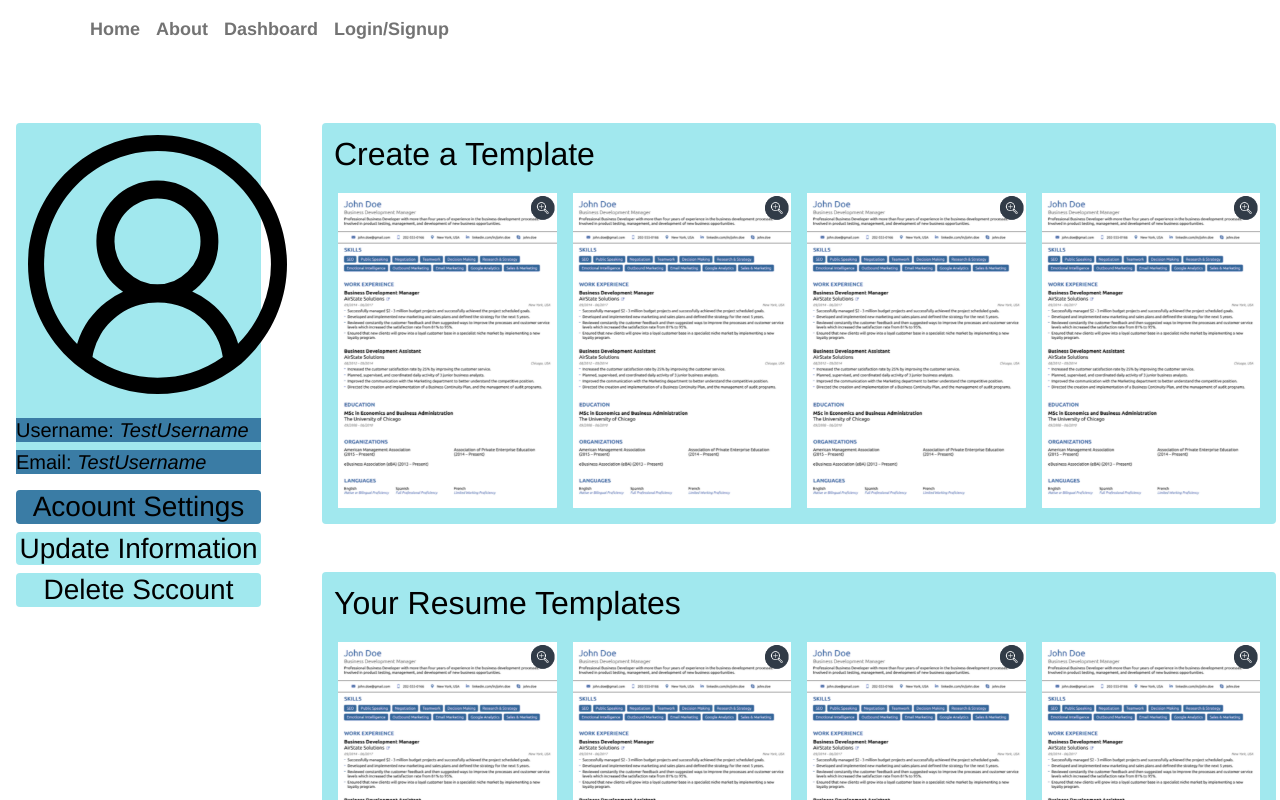
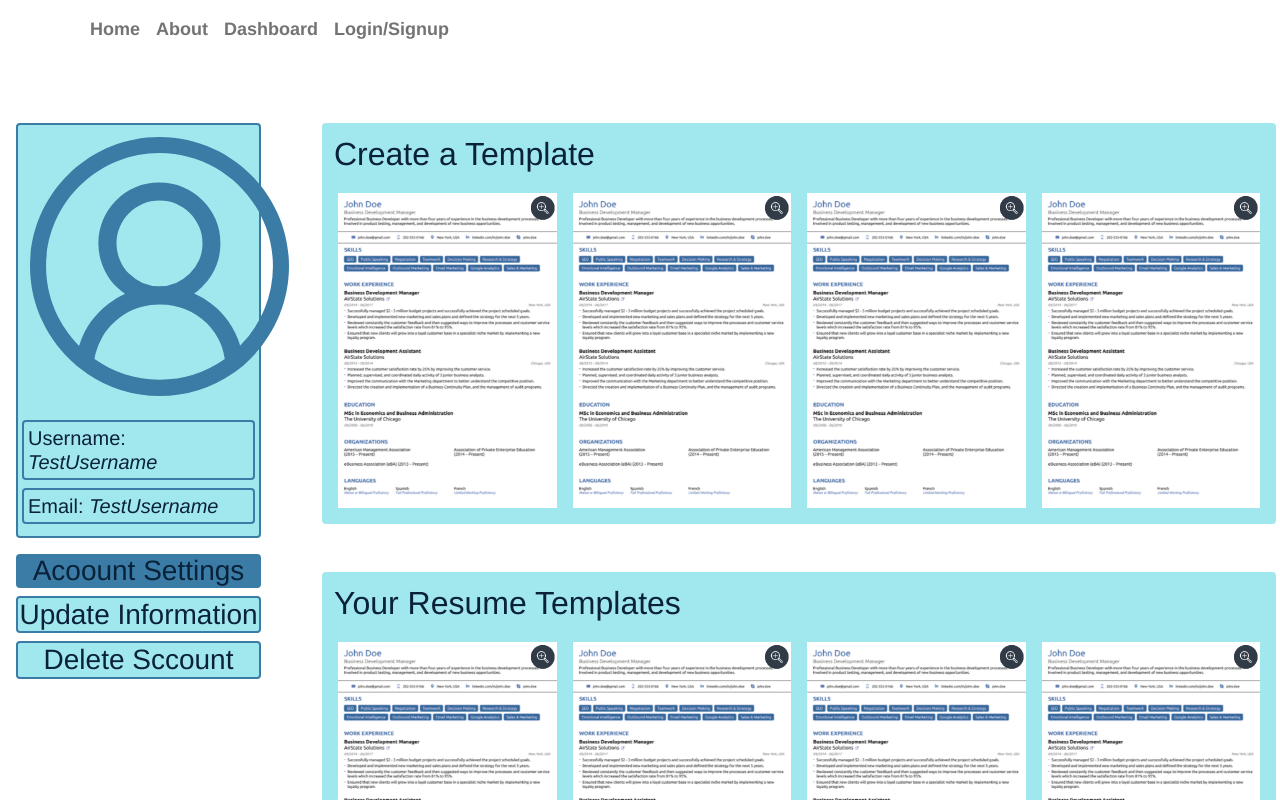
Before and after one commit to ErnestAr/ResumeHacker, a React (Create React App) app in the folder client/: page /Dashboard in a window 1280 px wide. Shown: the top 800 px of the page. Built offline with nearby package versions, Linux system fonts and the light colour scheme.

Commit message:
profile window

```diff
--- a/client/src/pages/Dashboard/Dashboard.js
+++ b/client/src/pages/Dashboard/Dashboard.js
@@ -34,46 +34,46 @@ class Dashboard extends Component {
     return (
       <div className="dashboard row mt-5 p-3">
           <aside className="col-3 bd-highlight  ">
-            <div className="col-10 bg-color rounded">
-              <VscAccount className="p-2 mb-3 m-1" size="275px"/>
-              <h5 className="bg-color-secondary" >Username: <solid className="solid">TestUsername</solid></h5>
-              <h5  className="bg-color-secondary">Email: <solid className="solid">TestUsername</solid></h5>
+            <div className="col-10 bg-color rounded p-1 border-sc">
+              <VscAccount className="p-2 mb-3 color-sc"  size="275px"/>
+              <h5 className="border-sc m-0.5 p-1 rounded" >Username: <solid className="solid ">TestUsername</solid></h5>
+              <h5  className="border-sc m-0.5 p-1 rounded">Email: <solid className="solid ">TestUsername</solid></h5>
             </div>
             <div  className="col-10 mt-3">
               <h3 className="text-center bg-color-secondary rounded ">Acoount Settings</h3>
-              <h3 className="text-center bg-color rounded btn-acc">Update Information</h3>
-              <h3 className="text-center bg-color rounded btn-acc">Delete Sccount</h3>
+              <h3 className="text-center bg-color rounded btn-acc border-sc">Update Information</h3>
+              <h3 className="text-center bg-color rounded btn-acc border-sc">Delete Sccount</h3>
             </div>
           </aside>
           <main className=" col-9 wm">
               <section className="  row bd-highlight p-2 bg-color rounded">
                 <h2 className="p-1">Create a Template</h2>
                 <div className="col-3 p-2">
-                  <img src="/images/template.png" alt="template" className="img-fluid" />
+                  <img src="/images/template.png" alt="template" className="img-fluid btn-acc" />
                 </div>
                 <div className="col-3 p-2">
-                  <img src="/images/template.png" alt="template" className="img-fluid" />
+                  <img src="/images/template.png" alt="template" className="img-fluid btn-acc" />
                 </div>
                 <div className="col-3 p-2">
-                  <img src="/images/template.png" alt="template" className="img-fluid" />
+                  <img src="/images/template.png" alt="template" className="img-fluid btn-acc" />
                 </div>
                 <div className="col-3 p-2">
-                  <img src="/images/template.png" alt="template" className="img-fluid" />
+                  <img src="/images/template.png" alt="template" className="img-fluid btn-acc" />
                 </div>
               </section>
               <section className=" mt-5 row bd-highlight p-2 bg-color rounded">
                 <h2 className="p-1">Your Resume Templates</h2>
                 <div className="col-3 p-2">
-                  <img src="/images/template.png" alt="template" className="img-fluid" />
+                  <img src="/images/template.png" alt="template" className="img-fluid btn-acc" />
                 </div>
                 <div className="col-3 p-2">
-                  <img src="/images/template.png" alt="template" className="img-fluid" />
+                  <img src="/images/template.png" alt="template" className="img-fluid btn-acc" />
                 </div>
                 <div className="col-3 p-2">
-                  <img src="/images/template.png" alt="template" className="img-fluid" />
+                  <img src="/images/template.png" alt="template" className="img-fluid btn-acc" />
                 </div>
                 <div className="col-3 p-2">
-                  <img src="/images/template.png" alt="template" className="img-fluid" />
+                  <img src="/images/template.png" alt="template" className="img-fluid btn-acc" />
                 </div>
               </section>
           </main>
--- a/client/src/pages/Dashboard/dashboard.css
+++ b/client/src/pages/Dashboard/dashboard.css
@@ -1,7 +1,13 @@
 :root {
     --primary: #A1E8EE;
     --secondary: #3A7CA5;
+    --tertiary: #0A2239;
 }
+
+h1, h2, h3, h4, h5, h6, p, blockquote, ul, ol, dl, dt, dd, figure, figcaption, div, table, tr, td, th, form, label, input, select, option, textarea, button {
+  color: var(--tertiary);
+}
+
 
 /* * {
   border: 2px solid black;
@@ -20,10 +26,17 @@
 }
 
 .btn-acc:hover{
- opacity: 0.8;
- box-shadow: 3px 3px 3px #000;
+
+ box-shadow: 3px 3px  var(--tertiary);
 }
 
 .solid {
   font-style: italic;
 }
+
+.color-sc {
+  color: var(--secondary);
+}
+.border-sc {
+  border: 2px solid var(--secondary);
+}
```
